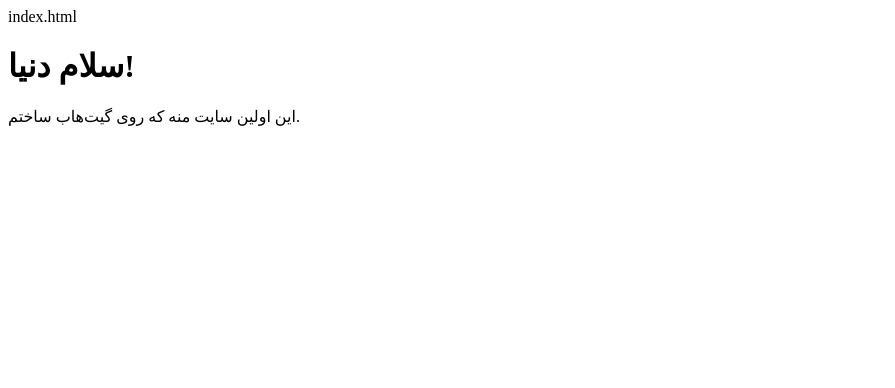
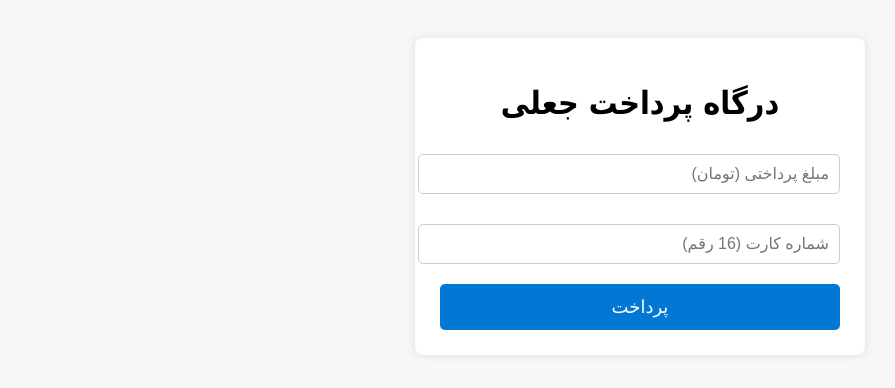
Before and after one commit to momadslng009/freehost, a plain HTML site: page index.html in a window 1280 px wide. Shown: the whole page, without its empty margins (0-895 px from the left). Drawn offline with Linux system fonts and the light colour scheme.

Commit message:
Update index.html

```diff
--- a/index.html
+++ b/index.html
@@ -1,11 +1,87 @@
-index.html
 <!DOCTYPE html>
-<html>
-  <head>
-    <title>My First Website</title>
-  </head>
-  <body>
-    <h1>سلام دنیا!</h1>
-    <p>این اولین سایت منه که روی گیت‌هاب ساختم.</p>
-  </body>
+<html lang="fa">
+<head>
+  <meta charset="UTF-8" />
+  <title>درگاه پرداخت جعلی</title>
+  <style>
+    body {
+      font-family: Tahoma, sans-serif;
+      direction: rtl;
+      background: #f7f7f7;
+      padding: 30px;
+    }
+    .container {
+      max-width: 400px;
+      margin: auto;
+      background: white;
+      padding: 25px;
+      border-radius: 8px;
+      box-shadow: 0 0 10px rgba(0,0,0,0.1);
+      text-align: center;
+    }
+    input[type="text"], input[type="number"] {
+      width: 100%;
+      padding: 10px;
+      margin: 10px 0 20px 0;
+      border: 1px solid #ccc;
+      border-radius: 5px;
+      font-size: 16px;
+    }
+    button {
+      background: #0078d4;
+      color: white;
+      border: none;
+      padding: 12px 20px;
+      border-radius: 5px;
+      font-size: 18px;
+      cursor: pointer;
+      width: 100%;
+    }
+    button:hover {
+      background: #005a9e;
+    }
+    .success-message {
+      display: none;
+      margin-top: 20px;
+      color: green;
+      font-weight: bold;
+    }
+  </style>
+</head>
+<body>
+  <div class="container">
+    <h1>درگاه پرداخت جعلی</h1>
+    <form id="paymentForm">
+      <input type="number" id="amount" placeholder="مبلغ پرداختی (تومان)" required min="1" />
+      <input type="text" id="card" placeholder="شماره کارت (16 رقم)" required pattern="\d{16}" maxlength="16" />
+      <button type="submit">پرداخت</button>
+    </form>
+    <div class="success-message" id="successMessage"></div>
+  </div>
+
+  <script>
+    const form = document.getElementById('paymentForm');
+    const successMessage = document.getElementById('successMessage');
+
+    form.addEventListener('submit', function(event) {
+      event.preventDefault();
+      const amount = document.getElementById('amount').value;
+      const card = document.getElementById('card').value;
+
+      if (card.length !== 16 || isNaN(card)) {
+        alert('لطفا شماره کارت 16 رقمی صحیح وارد کنید.');
+        return;
+      }
+
+      successMessage.style.display = 'block';
+      successMessage.innerHTML = `
+        پرداخت موفق! <br/>
+        مبلغ پرداختی: ${amount} تومان <br/>
+        شماره کارت: ${card} <br/>
+        تراکنش جعلی با موفقیت انجام شد.
+      `;
+      form.reset();
+    });
+  </script>
+</body>
 </html>
```
